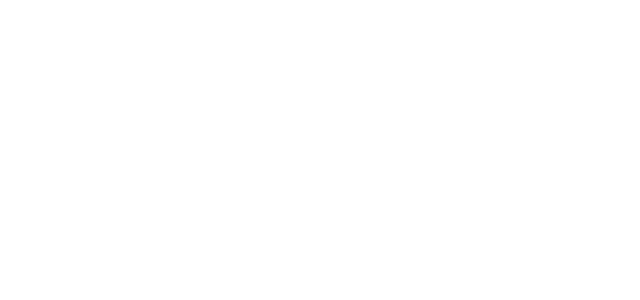
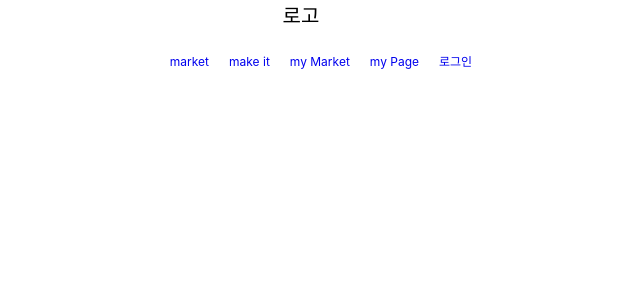
Before and after one commit to Jeon-YJ1004/Jandy-seller, a React (Create React App) app in the folder front-react/: page /mypage in a window 1280 px wide. Before the commit this address had no page. Shown: the top 300 px of the page, without its empty margins (339-979 px from the left). Built offline with nearby package versions, Linux system fonts and the light colour scheme.

Commit message:
making api.js

```diff
--- a/front-react/src/App.js
+++ b/front-react/src/App.js
@@ -4,9 +4,7 @@ import "./App.css";
 import KakaoLogin from "./pages/kakao/KakaoLogin.js";
 import Auth from "./pages/kakao/Auth.js";
 import Profile from "./pages/kakao/Profile.js";
-import Main from "./pages/Main";
-import ProductDetail from "./pages/ProductDetail";
-
+import { Mypage, ProductDetail, Main, Mymarket } from "./pages";
 function App() {
   return (
     <div className="App">
@@ -14,9 +12,11 @@ function App() {
         <Routes>
           <Route path="/" element={<Main />} />
           <Route path="/detail/:id" element={<ProductDetail />} />
-          <Route path="/login" element={<KakaoLogin />}></Route>
-          <Route path="/oauth/kakao/login/" element={<Auth />}></Route>
-          <Route path="/profile" element={<Profile />}></Route>
+          <Route path="/login" element={<KakaoLogin />} />
+          <Route path="/oauth/kakao/login/" element={<Auth />} />
+          <Route path="/profile" element={<Profile />} />
+          <Route path="/mypage" element={<Mypage />} />
+          <Route path="/myMarket" element={<Mymarket />} />
         </Routes>
       </Router>
     </div>
--- a/front-react/src/components/common/Header.jsx
+++ b/front-react/src/components/common/Header.jsx
@@ -1,8 +1,9 @@
-import React from "react";
+import { React, useState } from "react";
 import styled from "styled-components";
 import { Link } from "react-router-dom";
 
 function Header() {
+  const isLogin = useState();
   return (
     <>
       <Logo
@@ -16,16 +17,15 @@ function Header() {
         <StyledLi>
           <StyledLink to="/">market</StyledLink>
         </StyledLi>
-        {/*
         <StyledLi>
-          <StyledLink>make it</StyledLink>
-        </StyledLi> */}
-        {/* <StyledLi>
-          <StyledA onClick={()=>{window.history.go("/cart")}}>my market</StyledA>
-        </StyledLi> */}
-        {/* <StyledLi>
-          <StyledLink >mypgage</StyledLink>
-        </StyledLi> */}
+          <StyledLink to="/">make it</StyledLink>
+        </StyledLi>
+        <StyledLi>
+          <StyledLink to="/myMarket">my Market</StyledLink>
+        </StyledLi>
+        <StyledLi>
+          <StyledLink to="/mypage">my Page</StyledLink>
+        </StyledLi>
         <StyledLi>
           <StyledLink to="/login">로그인</StyledLink>
         </StyledLi>
@@ -38,17 +38,18 @@ const Logo = styled.div`
   font-size: 20px;
 `;
 const StyledLi = styled.li`
-  liststyle: none;
+  list-style: none;
   display: inline-block;
-  margin: 10px auto;
+  margin: 10px 10px;
   height: 14px;
-  fontsize: 12px;
-  lineheight: 14px;
+  font-size: 12px;
+  line-height: 14px;
   position: relative;
   cursor: pointer;
+  align-items: center;
 `;
 const StyledLink = styled(Link)`
-  textdecoration: none;
+  text-decoration: none;
   cursor: pointer;
 `;
 
--- /dev/null
+++ b/front-react/src/lib/userApi.js
@@ -0,0 +1,3 @@
+import axios from "axios";
+
+const login = () => {};
--- a/front-react/src/pages/Main.jsx
+++ b/front-react/src/pages/Main.jsx
@@ -12,7 +12,11 @@ function Main() {
   const prd_list = product_list;
   useEffect(() => {
     // 쿠키에 로그인 세션이 있는지 확인
-    // 상품 리스트를 db에서 받아오기
+    // if(isLogin(true){
+    //   dispatch(useActions.checkLoginDB());
+    // })
+    // // 상품 리스트를 db에서 받아오기
+    // dispath(prdActions.getPrdDB());
   }, []);
   return (
     <>
--- /dev/null
+++ b/front-react/src/pages/Mymarket.jsx
@@ -0,0 +1,14 @@
+import { React, useEffect, useState } from "react";
+
+import styled from "styled-components";
+import Header from "../components/common/Header";
+
+function Mymarket() {
+  return (
+    <>
+      <Header />
+    </>
+  );
+}
+
+export default Mymarket;
--- /dev/null
+++ b/front-react/src/pages/Mypage.jsx
@@ -0,0 +1,14 @@
+import { React, useEffect, useState } from "react";
+
+import styled from "styled-components";
+import Header from "../components/common/Header";
+
+function MyPage() {
+  return (
+    <>
+      <Header />
+    </>
+  );
+}
+
+export default MyPage;
--- a/front-react/src/pages/ProductDetail.jsx
+++ b/front-react/src/pages/ProductDetail.jsx
@@ -76,7 +76,6 @@ function ProductDetail(props) {
 }
 const Line = styled.hr`
   border: solid 0.2px #ebebeb;
-  align: center;
   width: 92%;
 `;
 const Select = styled.select`
--- /dev/null
+++ b/front-react/src/pages/index.js
@@ -0,0 +1,4 @@
+export { default as Main } from "./Main";
+export { default as ProductDetail } from "./ProductDetail";
+export { default as Mypage } from "./Mypage";
+export { default as Mymarket } from "./Mymarket";
```
Also changed, not shown: front-react/src/lib/productApi.js (added).
